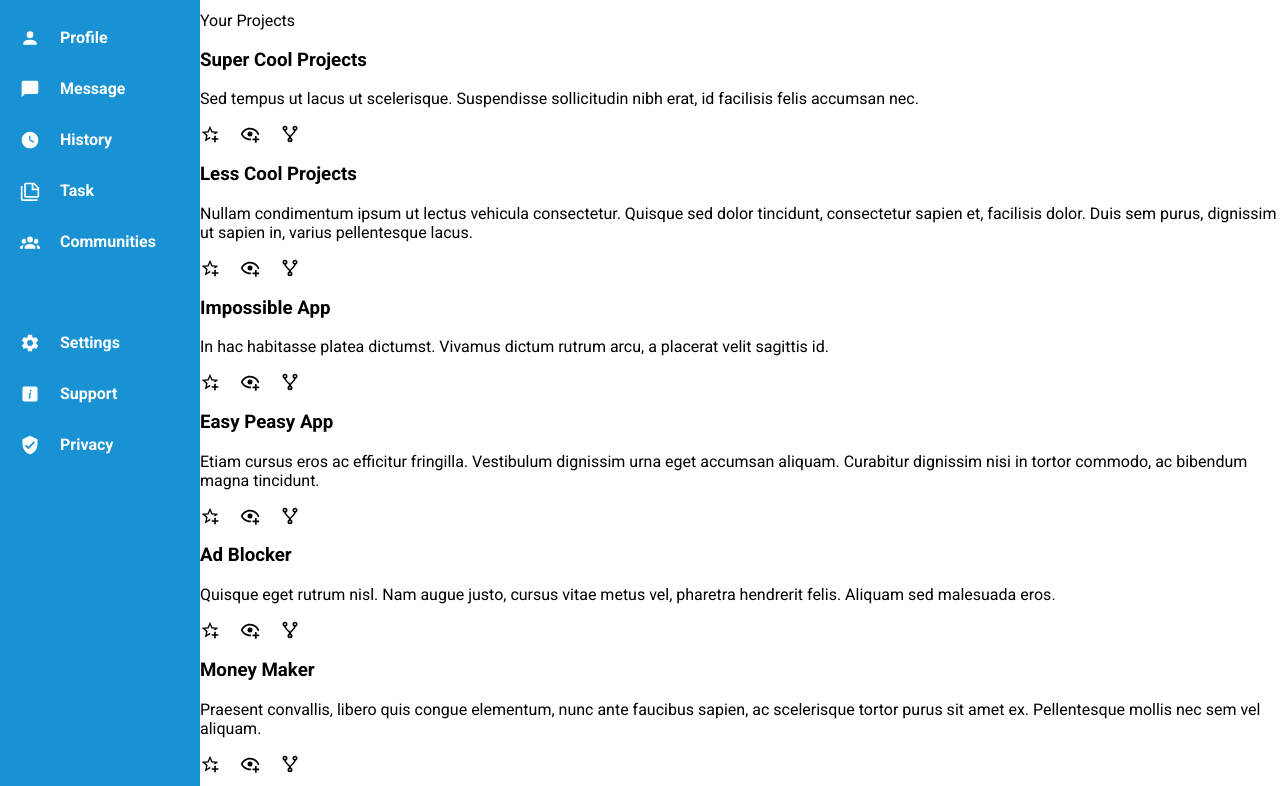
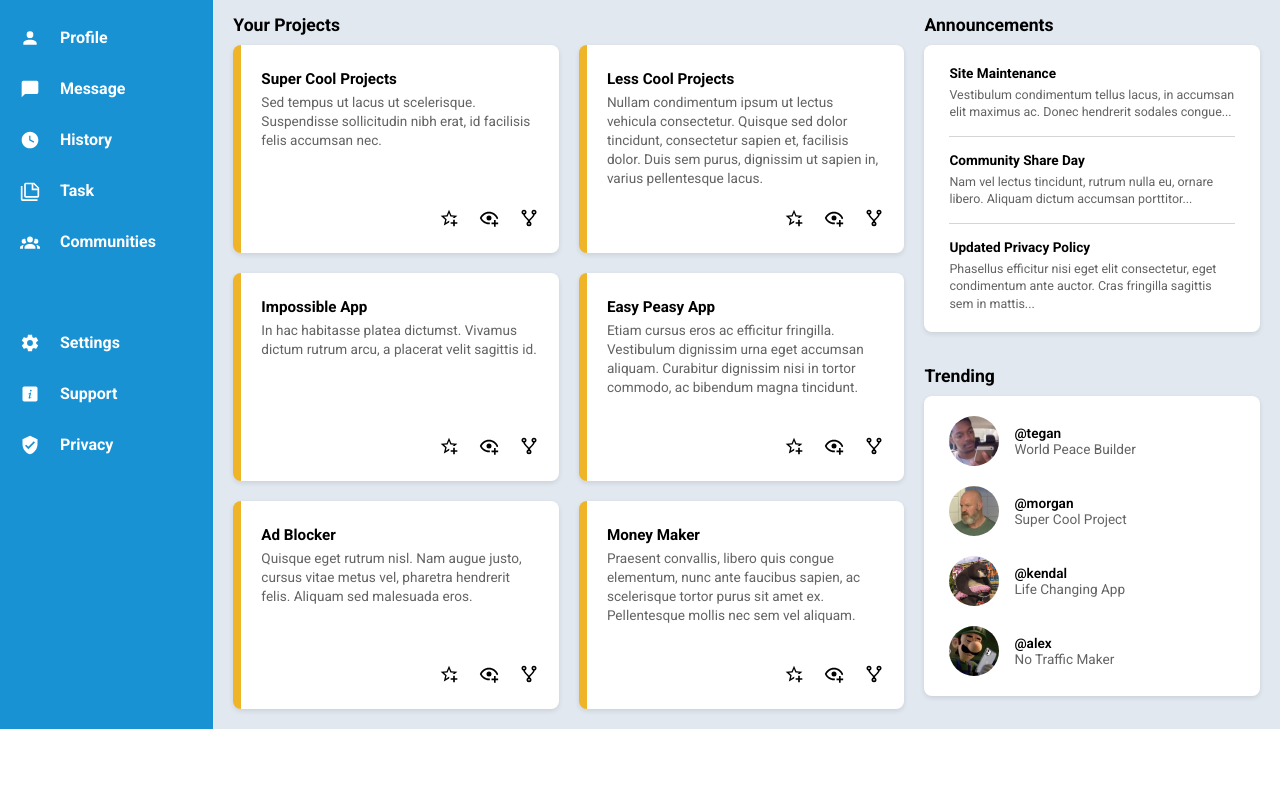
Before and after one commit to Sokoshy/admin-dashboard, a plain HTML site: page index.html in a window 1280 px wide. Shown: the part 165-951 px from the top of the page. After the commit the page ends 894 px from the top, so only its background shows below. Drawn offline with Linux system fonts and the light colour scheme; a web font is replaced by a local one.

Commit message:
style: add main content layout with projects and sidebar panels

```diff
--- a/css/style.css
+++ b/css/style.css
@@ -150,7 +150,131 @@ body {
   cursor: pointer;
 }
 
-.card .icon {
-  display: flex;
+.main-content {
+  display: grid;
+  grid-template-columns: 2fr 1fr;
+  grid-template-rows: auto auto;
+  gap: 20px;
+  padding: 20px;
+  background-color: #e2e8f0;
+  align-items: start;
+}
+
+.main-content .projects {
+  grid-area: 1 / 1 / 3 / 2;
+}
+
+.main-content .projects > p,
+.main-content > .announcements-content > p,
+.main-content .trending > p {
+  font-size: 1.1rem;
+  font-weight: 700;
+  margin: 0 0 10px 0;
+}
+
+.main-content .projects .projects-container {
+  display: grid;
+  grid-template-columns: 1fr 1fr;
+  grid-template-rows: repeat(3, 1fr);
+  margin: 0;
   gap: 20px;
 }
+
+.projects-container .card {
+  background-color: white;
+  border-radius: 8px;
+  border-left: 8px solid #f0b429;
+  padding: 25px 20px;
+  box-shadow: 0 2px 5px rgba(0,0,0,0.1);
+  display: flex;
+}
+
+.card .content {
+  display: flex;
+  flex-direction: column;
+  height: 100%;
+}
+
+.card .content h3 {
+  font-size: 0.95rem;
+  margin: 0 0 5px 0;
+}
+
+.card .content p {
+  color: #636363;
+  font-size: 0.85rem;
+  line-height: 1.4;
+  flex: 1;
+  margin: 0;
+}
+
+.projects-container .card .icon {
+  display: flex;
+  justify-content: flex-end;
+  gap: 20px;
+  margin-top: 20px;
+}
+
+.main-content > .announcements-content {
+  grid-area: 1 / 2 / 2 / 3;
+}
+
+.main-content .trending {
+  grid-area: 2 / 2 / 3 / 3;
+}
+.announcements-container, .trending-container {
+  background: white;
+  border-radius: 8px;
+  padding: 20px 25px;
+  box-shadow: 0 2px 5px rgba(0,0,0,0.1);
+}
+
+.announcements-container h4 {
+  font-size: 0.85rem;
+  margin: 0 0 5px 0;
+}
+
+.announcements-container p {
+  font-size: 0.78rem;
+  color: #636363;
+  margin: 0;
+  line-height: 1.4;
+}
+
+.announcements-container hr {
+  border: none;
+  border-top: 1px solid #d5d5d5;
+  margin: 15px 0;
+}
+
+.trending-container {
+  display: flex;
+  flex-direction: column;
+  gap: 20px;
+}
+.trending-content {
+  display: flex;
+  align-items: center;
+  gap: 15px;
+}
+
+.trending-text p {
+  margin: 0;
+}
+
+.trending-text p:first-child {
+  font-size: 0.85rem;
+  font-weight: 600;
+}
+
+.trending-text p:last-child {
+  font-size: 0.85rem;
+  color: #636363;
+}
+.trending-content img {
+  width: 50px;
+  height: 50px;
+  border-radius: 50px;
+  object-fit: cover;
+  object-position: center;
+}
--- a/index.html
+++ b/index.html
@@ -77,9 +77,11 @@
         </div>
       </div>
       <div class="main-content">
-        <div class="Projects">
+        <div class="projects">
           <p>Your Projects</p>
+          <div class="projects-container">
             <div class="card">
+              <div class="content">
               <h3>Super Cool Projects</h3>
               <p>Sed tempus ut lacus ut scelerisque. Suspendisse sollicitudin nibh erat, id facilisis felis accumsan nec.</p>
               <div class="icon">
@@ -88,7 +90,9 @@
                 <svg xmlns="http://www.w3.org/2000/svg" viewBox="0 0 24 24"><title>source-fork</title><path d="M6,2A3,3 0 0,1 9,5C9,6.28 8.19,7.38 7.06,7.81C7.15,8.27 7.39,8.83 8,9.63C9,10.92 11,12.83 12,14.17C13,12.83 15,10.92 16,9.63C16.61,8.83 16.85,8.27 16.94,7.81C15.81,7.38 15,6.28 15,5A3,3 0 0,1 18,2A3,3 0 0,1 21,5C21,6.32 20.14,7.45 18.95,7.85C18.87,8.37 18.64,9 18,9.83C17,11.17 15,13.08 14,14.38C13.39,15.17 13.15,15.73 13.06,16.19C14.19,16.62 15,17.72 15,19A3,3 0 0,1 12,22A3,3 0 0,1 9,19C9,17.72 9.81,16.62 10.94,16.19C10.85,15.73 10.61,15.17 10,14.38C9,13.08 7,11.17 6,9.83C5.36,9 5.13,8.37 5.05,7.85C3.86,7.45 3,6.32 3,5A3,3 0 0,1 6,2M6,4A1,1 0 0,0 5,5A1,1 0 0,0 6,6A1,1 0 0,0 7,5A1,1 0 0,0 6,4M18,4A1,1 0 0,0 17,5A1,1 0 0,0 18,6A1,1 0 0,0 19,5A1,1 0 0,0 18,4M12,18A1,1 0 0,0 11,19A1,1 0 0,0 12,20A1,1 0 0,0 13,19A1,1 0 0,0 12,18Z" /></svg>
               </div>
             </div>
+          </div>
             <div class="card">
+              <div class="content">
               <h3>Less Cool Projects</h3>
               <p>Nullam condimentum ipsum ut lectus vehicula consectetur. Quisque sed dolor tincidunt, consectetur sapien et, facilisis dolor. Duis sem purus, dignissim ut sapien in, varius pellentesque lacus.</p>
               <div class="icon">
@@ -97,7 +101,9 @@
                 <svg xmlns="http://www.w3.org/2000/svg" viewBox="0 0 24 24"><title>source-fork</title><path d="M6,2A3,3 0 0,1 9,5C9,6.28 8.19,7.38 7.06,7.81C7.15,8.27 7.39,8.83 8,9.63C9,10.92 11,12.83 12,14.17C13,12.83 15,10.92 16,9.63C16.61,8.83 16.85,8.27 16.94,7.81C15.81,7.38 15,6.28 15,5A3,3 0 0,1 18,2A3,3 0 0,1 21,5C21,6.32 20.14,7.45 18.95,7.85C18.87,8.37 18.64,9 18,9.83C17,11.17 15,13.08 14,14.38C13.39,15.17 13.15,15.73 13.06,16.19C14.19,16.62 15,17.72 15,19A3,3 0 0,1 12,22A3,3 0 0,1 9,19C9,17.72 9.81,16.62 10.94,16.19C10.85,15.73 10.61,15.17 10,14.38C9,13.08 7,11.17 6,9.83C5.36,9 5.13,8.37 5.05,7.85C3.86,7.45 3,6.32 3,5A3,3 0 0,1 6,2M6,4A1,1 0 0,0 5,5A1,1 0 0,0 6,6A1,1 0 0,0 7,5A1,1 0 0,0 6,4M18,4A1,1 0 0,0 17,5A1,1 0 0,0 18,6A1,1 0 0,0 19,5A1,1 0 0,0 18,4M12,18A1,1 0 0,0 11,19A1,1 0 0,0 12,20A1,1 0 0,0 13,19A1,1 0 0,0 12,18Z" /></svg>
               </div>
             </div>
+          </div>
             <div class="card">
+              <div class="content">
               <h3>Impossible App</h3>
               <p>In hac habitasse platea dictumst. Vivamus dictum rutrum arcu, a placerat velit sagittis id.</p>
               <div class="icon">
@@ -106,7 +112,9 @@
                 <svg xmlns="http://www.w3.org/2000/svg" viewBox="0 0 24 24"><title>source-fork</title><path d="M6,2A3,3 0 0,1 9,5C9,6.28 8.19,7.38 7.06,7.81C7.15,8.27 7.39,8.83 8,9.63C9,10.92 11,12.83 12,14.17C13,12.83 15,10.92 16,9.63C16.61,8.83 16.85,8.27 16.94,7.81C15.81,7.38 15,6.28 15,5A3,3 0 0,1 18,2A3,3 0 0,1 21,5C21,6.32 20.14,7.45 18.95,7.85C18.87,8.37 18.64,9 18,9.83C17,11.17 15,13.08 14,14.38C13.39,15.17 13.15,15.73 13.06,16.19C14.19,16.62 15,17.72 15,19A3,3 0 0,1 12,22A3,3 0 0,1 9,19C9,17.72 9.81,16.62 10.94,16.19C10.85,15.73 10.61,15.17 10,14.38C9,13.08 7,11.17 6,9.83C5.36,9 5.13,8.37 5.05,7.85C3.86,7.45 3,6.32 3,5A3,3 0 0,1 6,2M6,4A1,1 0 0,0 5,5A1,1 0 0,0 6,6A1,1 0 0,0 7,5A1,1 0 0,0 6,4M18,4A1,1 0 0,0 17,5A1,1 0 0,0 18,6A1,1 0 0,0 19,5A1,1 0 0,0 18,4M12,18A1,1 0 0,0 11,19A1,1 0 0,0 12,20A1,1 0 0,0 13,19A1,1 0 0,0 12,18Z" /></svg>
               </div>
             </div>
+          </div>
             <div class="card">
+              <div class="content">
               <h3>Easy Peasy App</h3>
               <p>Etiam cursus eros ac efficitur fringilla. Vestibulum dignissim urna eget accumsan aliquam. Curabitur dignissim nisi in tortor commodo, ac bibendum magna tincidunt.</p>
               <div class="icon">
@@ -115,7 +123,9 @@
                 <svg xmlns="http://www.w3.org/2000/svg" viewBox="0 0 24 24"><title>source-fork</title><path d="M6,2A3,3 0 0,1 9,5C9,6.28 8.19,7.38 7.06,7.81C7.15,8.27 7.39,8.83 8,9.63C9,10.92 11,12.83 12,14.17C13,12.83 15,10.92 16,9.63C16.61,8.83 16.85,8.27 16.94,7.81C15.81,7.38 15,6.28 15,5A3,3 0 0,1 18,2A3,3 0 0,1 21,5C21,6.32 20.14,7.45 18.95,7.85C18.87,8.37 18.64,9 18,9.83C17,11.17 15,13.08 14,14.38C13.39,15.17 13.15,15.73 13.06,16.19C14.19,16.62 15,17.72 15,19A3,3 0 0,1 12,22A3,3 0 0,1 9,19C9,17.72 9.81,16.62 10.94,16.19C10.85,15.73 10.61,15.17 10,14.38C9,13.08 7,11.17 6,9.83C5.36,9 5.13,8.37 5.05,7.85C3.86,7.45 3,6.32 3,5A3,3 0 0,1 6,2M6,4A1,1 0 0,0 5,5A1,1 0 0,0 6,6A1,1 0 0,0 7,5A1,1 0 0,0 6,4M18,4A1,1 0 0,0 17,5A1,1 0 0,0 18,6A1,1 0 0,0 19,5A1,1 0 0,0 18,4M12,18A1,1 0 0,0 11,19A1,1 0 0,0 12,20A1,1 0 0,0 13,19A1,1 0 0,0 12,18Z" /></svg>
               </div>
             </div>
+          </div>
             <div class="card">
+              <div class="content">
               <h3>Ad Blocker</h3>
               <p>Quisque eget rutrum nisl. Nam augue justo, cursus vitae metus vel, pharetra hendrerit felis. Aliquam sed malesuada eros.</p>
               <div class="icon">
@@ -124,13 +134,17 @@
                 <svg xmlns="http://www.w3.org/2000/svg" viewBox="0 0 24 24"><title>source-fork</title><path d="M6,2A3,3 0 0,1 9,5C9,6.28 8.19,7.38 7.06,7.81C7.15,8.27 7.39,8.83 8,9.63C9,10.92 11,12.83 12,14.17C13,12.83 15,10.92 16,9.63C16.61,8.83 16.85,8.27 16.94,7.81C15.81,7.38 15,6.28 15,5A3,3 0 0,1 18,2A3,3 0 0,1 21,5C21,6.32 20.14,7.45 18.95,7.85C18.87,8.37 18.64,9 18,9.83C17,11.17 15,13.08 14,14.38C13.39,15.17 13.15,15.73 13.06,16.19C14.19,16.62 15,17.72 15,19A3,3 0 0,1 12,22A3,3 0 0,1 9,19C9,17.72 9.81,16.62 10.94,16.19C10.85,15.73 10.61,15.17 10,14.38C9,13.08 7,11.17 6,9.83C5.36,9 5.13,8.37 5.05,7.85C3.86,7.45 3,6.32 3,5A3,3 0 0,1 6,2M6,4A1,1 0 0,0 5,5A1,1 0 0,0 6,6A1,1 0 0,0 7,5A1,1 0 0,0 6,4M18,4A1,1 0 0,0 17,5A1,1 0 0,0 18,6A1,1 0 0,0 19,5A1,1 0 0,0 18,4M12,18A1,1 0 0,0 11,19A1,1 0 0,0 12,20A1,1 0 0,0 13,19A1,1 0 0,0 12,18Z" /></svg>
               </div>
             </div>
+          </div>
             <div class="card">
+              <div class="content">
               <h3>Money Maker</h3>
               <p>Praesent convallis, libero quis congue elementum, nunc ante faucibus sapien, ac scelerisque tortor purus sit amet ex. Pellentesque mollis nec sem vel aliquam.</p>
               <div class="icon">
                 <svg xmlns="http://www.w3.org/2000/svg" viewBox="0 0 24 24"><title>star-plus-outline</title><path d="M5.8 21L7.4 14L2 9.2L9.2 8.6L12 2L14.8 8.6L22 9.2L18.8 12H18C17.3 12 16.6 12.1 15.9 12.4L18.1 10.5L13.7 10.1L12 6.1L10.3 10.1L5.9 10.5L9.2 13.4L8.2 17.7L12 15.4L12.5 15.7C12.3 16.2 12.1 16.8 12.1 17.3L5.8 21M17 14V17H14V19H17V22H19V19H22V17H19V14H17Z" /></svg>
                 <svg xmlns="http://www.w3.org/2000/svg" viewBox="0 0 24 24"><title>eye-plus-outline</title><path d="M12,4.5C7,4.5 2.73,7.61 1,12C2.73,16.39 7,19.5 12,19.5C12.36,19.5 12.72,19.5 13.08,19.45C13.03,19.13 13,18.82 13,18.5C13,18.14 13.04,17.78 13.1,17.42C12.74,17.46 12.37,17.5 12,17.5C8.24,17.5 4.83,15.36 3.18,12C4.83,8.64 8.24,6.5 12,6.5C15.76,6.5 19.17,8.64 20.82,12C20.7,12.24 20.56,12.45 20.43,12.68C21.09,12.84 21.72,13.11 22.29,13.5C22.56,13 22.8,12.5 23,12C21.27,7.61 17,4.5 12,4.5M12,9A3,3 0 0,0 9,12A3,3 0 0,0 12,15A3,3 0 0,0 15,12A3,3 0 0,0 12,9M18,14.5V17.5H15V19.5H18V22.5H20V19.5H23V17.5H20V14.5H18Z" /></svg>
                 <svg xmlns="http://www.w3.org/2000/svg" viewBox="0 0 24 24"><title>source-fork</title><path d="M6,2A3,3 0 0,1 9,5C9,6.28 8.19,7.38 7.06,7.81C7.15,8.27 7.39,8.83 8,9.63C9,10.92 11,12.83 12,14.17C13,12.83 15,10.92 16,9.63C16.61,8.83 16.85,8.27 16.94,7.81C15.81,7.38 15,6.28 15,5A3,3 0 0,1 18,2A3,3 0 0,1 21,5C21,6.32 20.14,7.45 18.95,7.85C18.87,8.37 18.64,9 18,9.83C17,11.17 15,13.08 14,14.38C13.39,15.17 13.15,15.73 13.06,16.19C14.19,16.62 15,17.72 15,19A3,3 0 0,1 12,22A3,3 0 0,1 9,19C9,17.72 9.81,16.62 10.94,16.19C10.85,15.73 10.61,15.17 10,14.38C9,13.08 7,11.17 6,9.83C5.36,9 5.13,8.37 5.05,7.85C3.86,7.45 3,6.32 3,5A3,3 0 0,1 6,2M6,4A1,1 0 0,0 5,5A1,1 0 0,0 6,6A1,1 0 0,0 7,5A1,1 0 0,0 6,4M18,4A1,1 0 0,0 17,5A1,1 0 0,0 18,6A1,1 0 0,0 19,5A1,1 0 0,0 18,4M12,18A1,1 0 0,0 11,19A1,1 0 0,0 12,20A1,1 0 0,0 13,19A1,1 0 0,0 12,18Z" /></svg>
+              </div>
+            </div>
           </div>
           </div>
         </div>
@@ -154,6 +168,7 @@
           </div>
         </div>
         <div class="trending">
+          <p>Trending</p>
           <div class="trending-container">
             <div class="trending-content">
               <img src="./img/profile-image-2.jpg" alt="meme profile picture" class="trending-image">
```
Lines whose indentation alone changed are shown as unchanged.
